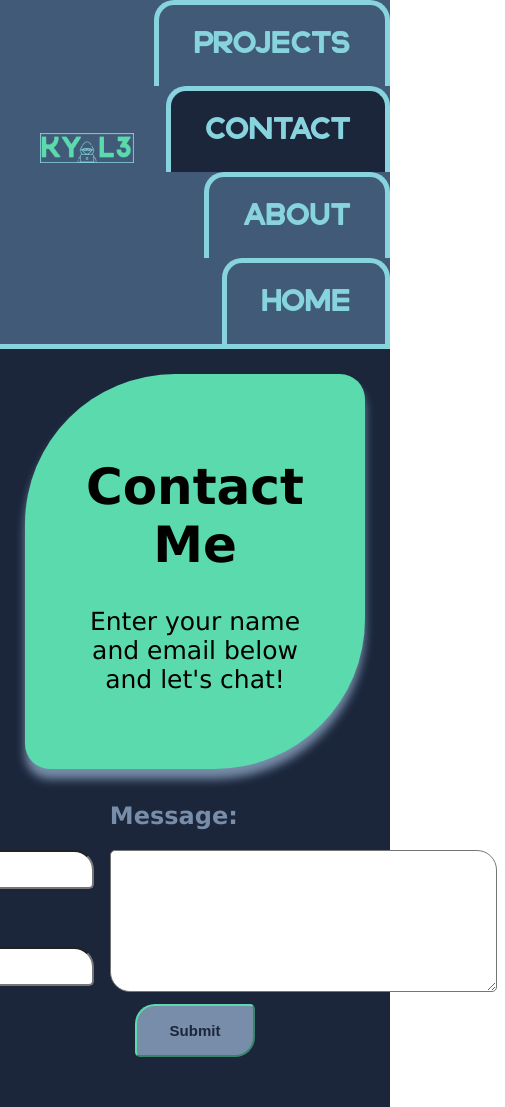
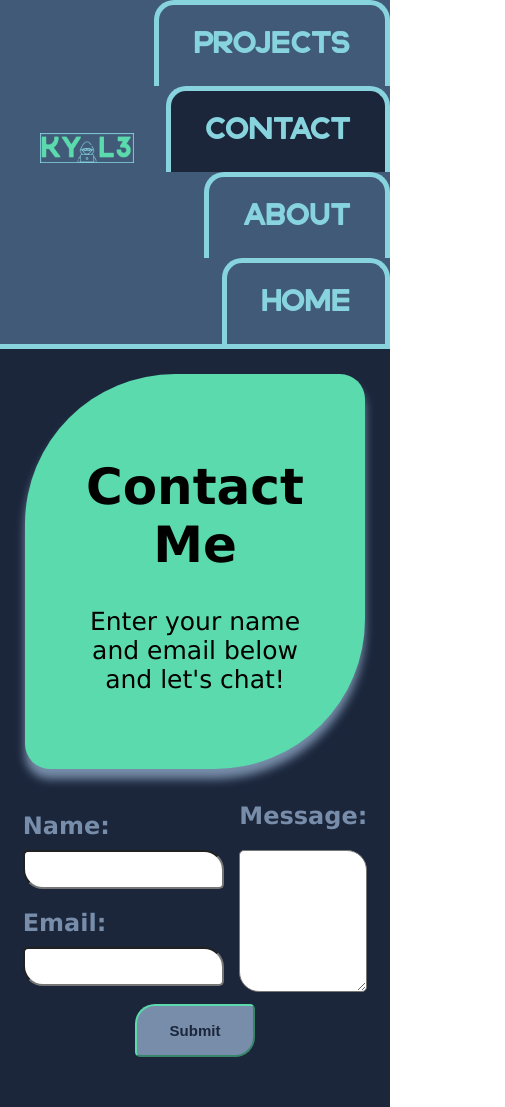
Before and after one commit to jkyleBlackmon/jkyleBlackmon.github.io, a React (Create React App) app: page /contact in a window 390 px wide. Shown: the whole page, 505 px wide, since content can reach past the window. Built offline with nearby package versions, Linux system fonts and the light colour scheme; the HTML template or start-up script is replaced by a standard one.

Commit message:
Fixing sixing issues on mobile

```diff
--- a/src/components/nav-bar.css
+++ b/src/components/nav-bar.css
@@ -5,6 +5,7 @@
 .navbar {
     display: flex;
     flex-direction: row;
+    width: 100%;
     background-color: #415A77;
     overflow: hidden;
     justify-content: flex-start;
--- a/src/index.css
+++ b/src/index.css
@@ -1,7 +1,7 @@
 body {
   margin: 0;
   display: inline-flexbox;
-  overflow-x:scroll;
+  overflow-x: scroll;
   overflow-y: scroll;
   font-family: -apple-system, BlinkMacSystemFont, 'Segoe UI', 'Roboto', 'Oxygen',
     'Ubuntu', 'Cantarell', 'Fira Sans', 'Droid Sans', 'Helvetica Neue',
--- a/src/pages/About.css
+++ b/src/pages/About.css
@@ -1,6 +1,6 @@
 .about-container{
     display:flex;
-    width:100%;
+    width: 100%;
     flex-direction: column;
     background-color: #778DA9;
     font-family: Verdana, Geneva, Tahoma, sans-serif;
--- a/src/pages/Contact.css
+++ b/src/pages/Contact.css
@@ -75,6 +75,11 @@
     margin-top: 10px;
 }
 .contact-form-message textarea {
+    height: 100%;
+    width: 100%;
+   -webkit-box-sizing: border-box; /* Safari/Chrome, other WebKit */
+    -moz-box-sizing: border-box;    /* Firefox, other Gecko */
+    box-sizing: border-box;         /* Opera/IE 8+ */
     padding: 10px;
     margin-top: 20px;
     border-radius: 5px 20px 5px 20px;
```
